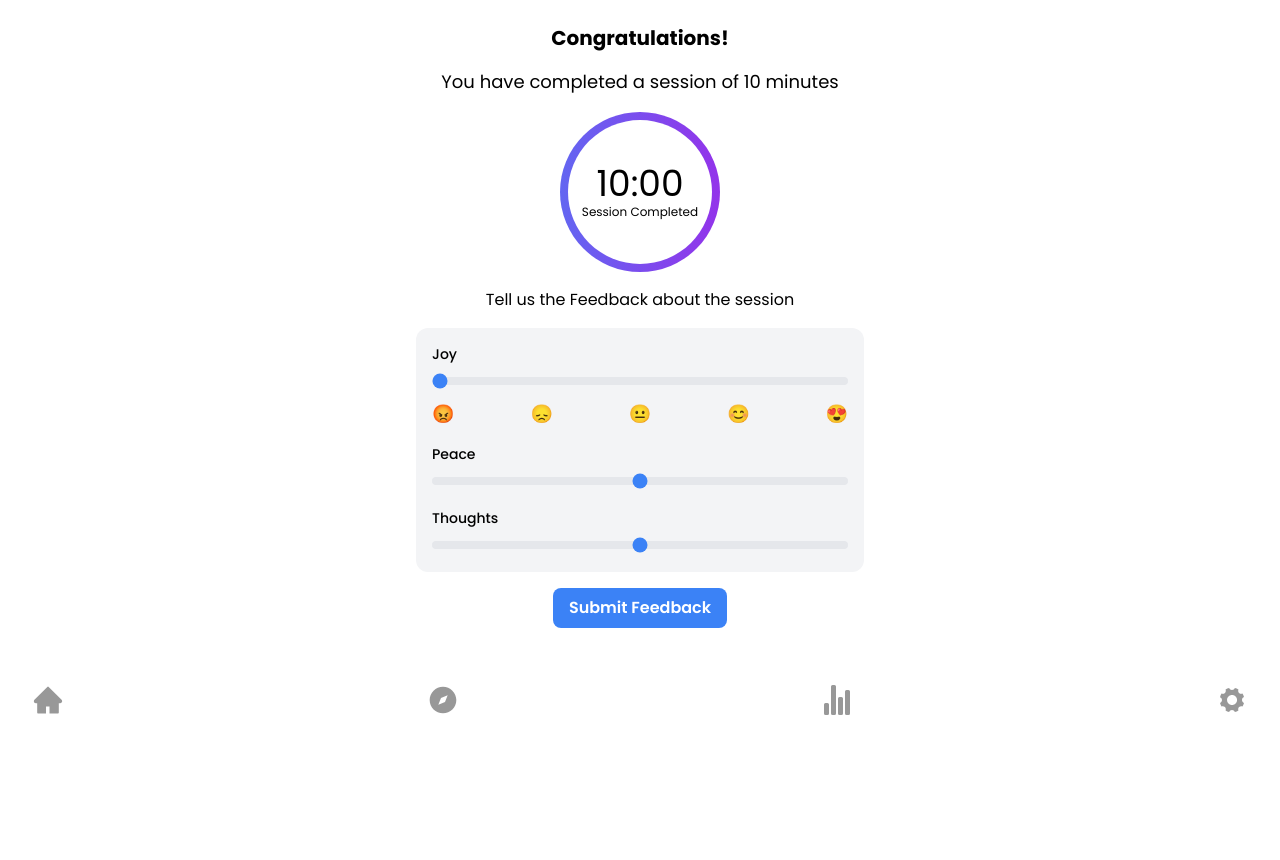
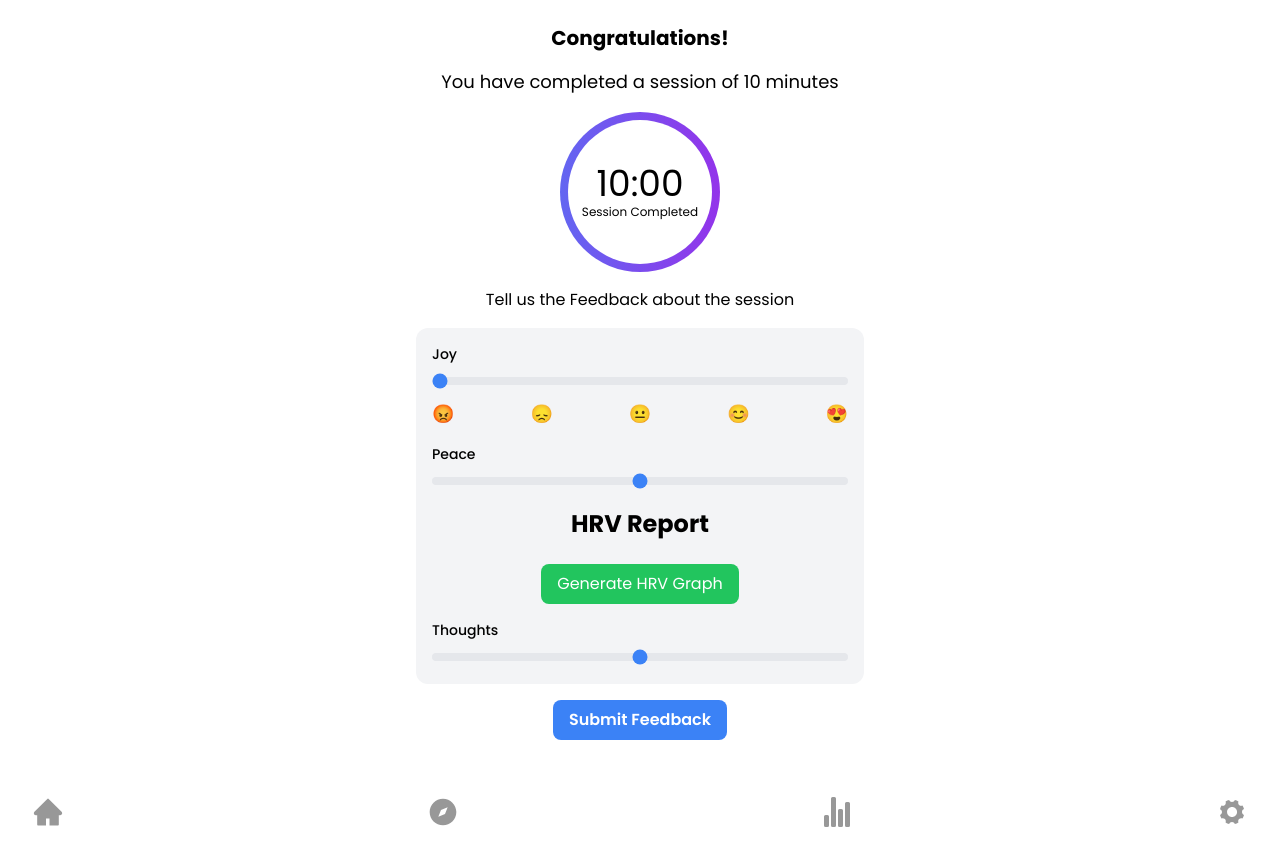
Before and after one commit to BeSuperMind/aimrd, a React (Vite) app: page /feedback in a window 1280 px wide. Before the commit the page ends 800 px from the top, so only its background shows below. Built offline with nearby package versions, Linux system fonts and the light colour scheme.

Commit message:
added graph component

```diff
--- a/package.json
+++ b/package.json
@@ -10,6 +10,7 @@
     "preview": "vite preview"
   },
   "dependencies": {
+    "axios": "^1.7.7",
     "firebase": "^11.0.1",
     "framer-motion": "^11.11.17",
     "react": "^18.3.1",
--- a/src/components/FeedbackForm.jsx
+++ b/src/components/FeedbackForm.jsx
@@ -1,6 +1,7 @@
 import React, { useState } from 'react';
 import useStore from '../utils/useStore';
 import { useNavigate } from 'react-router-dom';
+import HRVGraph from './HRVGraph';
 
 const FeedbackForm = () => {
   const resetSession = useStore((state) => state.resetSession);
@@ -13,6 +14,7 @@ const FeedbackForm = () => {
   const handleFeedbackSubmit = () => {
     resetSession();
     console.log({ joy, peace, neutral });
+
     navigate("/main");
   };
 
@@ -64,6 +66,8 @@ const FeedbackForm = () => {
           />
         </div>
 
+        <HRVGraph />
+
         <div>
           <label className="block text-sm font-medium mb-1">Thoughts</label>
           <input
--- /dev/null
+++ b/src/components/HRVGraph.jsx
@@ -0,0 +1,65 @@
+import React, { useState } from "react";
+import axios from "axios";
+
+const HRVGraph = () => {
+  const [graphUrl, setGraphUrl] = useState(null);
+  const [error, setError] = useState(null);
+  const [loading, setLoading] = useState(false);
+
+  const fetchGraph = async () => {
+    try {
+      setLoading(true); // Set loading state
+      setError(null); // Clear previous errors
+      const response = await axios.get("http://127.0.0.1:8001/generate_hrv_report/", {
+        responseType: "blob", // Fetch as a file
+      });
+
+      // Convert blob to an object URL
+      const url = window.URL.createObjectURL(response.data);
+      setGraphUrl(url);
+    } catch (err) {
+      setError("Failed to fetch the graph. Please try again.");
+    } finally {
+      setLoading(false); // Reset loading state
+    }
+  };
+
+  return (
+    <div className="flex flex-col items-center mt-12">
+      <h1 className="text-2xl font-bold mb-6">HRV Report</h1>
+      <button
+        onClick={fetchGraph}
+        className="px-4 py-2 bg-green-500 text-white rounded-lg hover:bg-green-600 transition-all"
+        disabled={loading} // Disable button while loading
+      >
+        {loading ? "Generating..." : "Generate HRV Graph"}
+      </button>
+
+      {error && <p className="text-red-500 mt-4">{error}</p>}
+
+      {graphUrl && (
+        <div className="mt-6 text-center">
+          <h3 className="text-lg font-semibold mb-4">Your HRV Graph:</h3>
+          <img
+            src={graphUrl}
+            alt="HRV Report Graph"
+            className="w-full max-w-lg border border-gray-300 rounded-lg shadow-lg"
+            onLoad={() => console.log("Image loaded successfully")}
+            onError={() => setError("Error loading image. Please try again.")}
+          />
+          <div className="mt-4">
+            <a
+              href={graphUrl}
+              download="hrv_report.png"
+              className="px-4 py-2 bg-blue-500 text-white rounded-lg hover:bg-blue-600 transition-all"
+            >
+              Download Graph
+            </a>
+          </div>
+        </div>
+      )}
+    </div>
+  );
+};
+
+export default HRVGraph;
```
Also changed, not shown: 1 other file (tests, documents, lock files or other folders).
